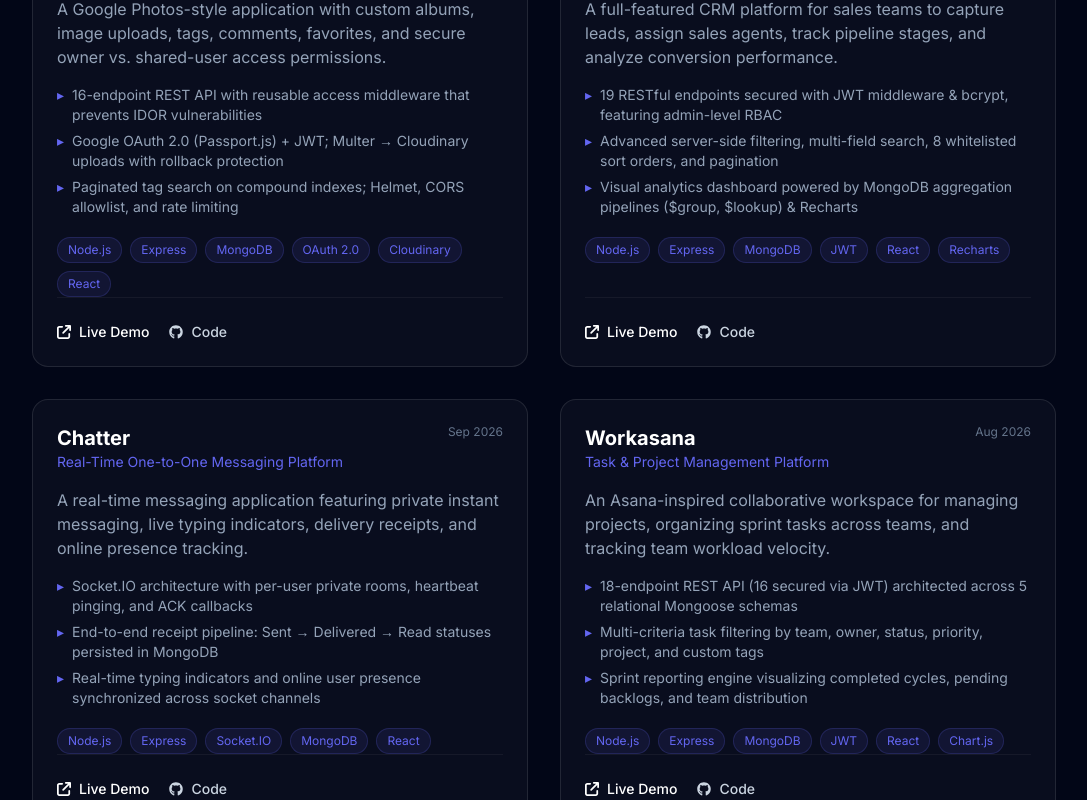
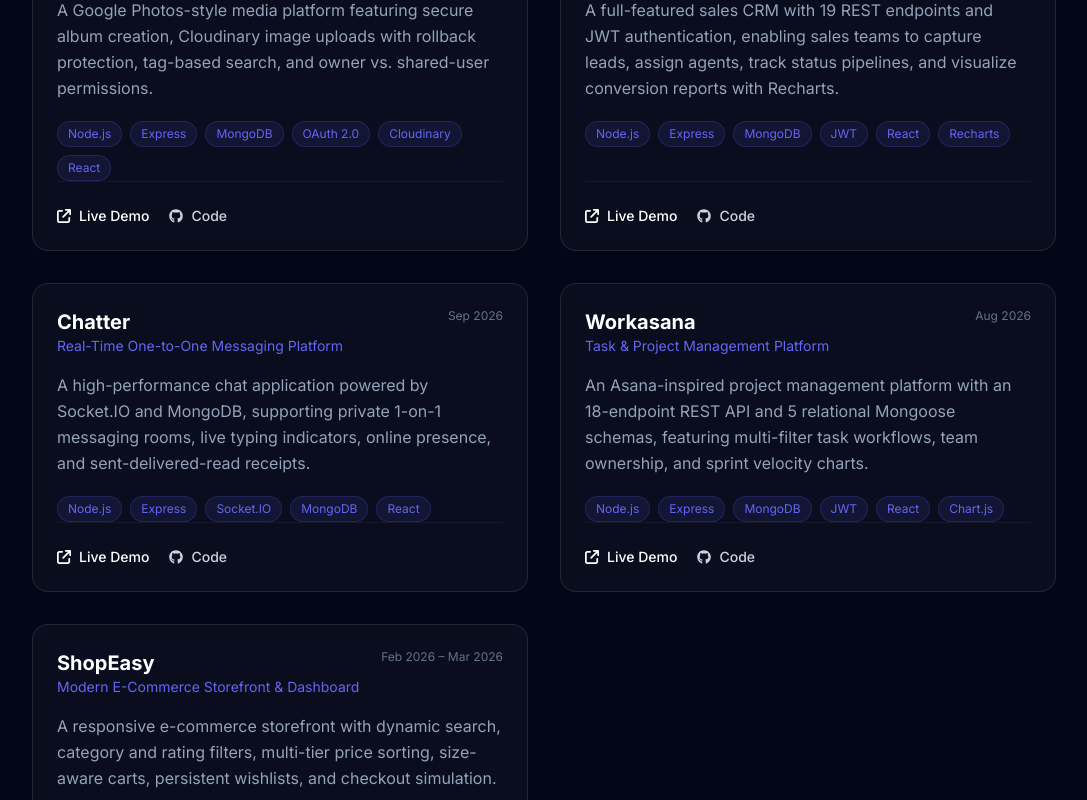
Before and after one commit to rahulsoni070/portfolio, a React (Vite) app: page / in a window 1280 px wide. Shown: the part 1680-2480 px from the top of the page, without its empty margins (96-1183 px from the left). Built offline with nearby package versions, Linux system fonts and the light colour scheme.

Commit message:
Replace project bullet points with brief 2-3 line descriptions

```diff
--- a/src/components/Projects.jsx
+++ b/src/components/Projects.jsx
@@ -22,16 +22,7 @@ export default function Projects() {
                 <span className="text-xs text-slate-500 whitespace-nowrap">{p.period}</span>
               </div>
 
-              <p className="mt-4 text-slate-400">{p.description}</p>
-
-              <ul className="mt-4 space-y-1.5">
-                {p.highlights.map((h, i) => (
-                  <li key={i} className="text-sm text-slate-400 flex gap-2">
-                    <span className="text-accent">▸</span>
-                    {h}
-                  </li>
-                ))}
-              </ul>
+              <p className="mt-4 text-slate-400 leading-relaxed">{p.description}</p>
 
               <div className="mt-5 flex flex-wrap gap-2">
                 {p.tech.map((t) => (
--- a/src/data/portfolio.js
+++ b/src/data/portfolio.js
@@ -29,12 +29,7 @@ export const projects = [
     subtitle: "Photo Management REST API & Cloud Storage",
     period: "Sep 2026",
     description:
-      "A Google Photos-style application with custom albums, image uploads, tags, comments, favorites, and secure owner vs. shared-user access permissions.",
-    highlights: [
-      "16-endpoint REST API with reusable access middleware that prevents IDOR vulnerabilities",
-      "Google OAuth 2.0 (Passport.js) + JWT; Multer → Cloudinary uploads with rollback protection",
-      "Paginated tag search on compound indexes; Helmet, CORS allowlist, and rate limiting",
-    ],
+      "A Google Photos-style media platform featuring secure album creation, Cloudinary image uploads with rollback protection, tag-based search, and owner vs. shared-user permissions.",
     tech: ["Node.js", "Express", "MongoDB", "OAuth 2.0", "Cloudinary", "React"],
     liveUrl: "https://kaviospix-rahul.vercel.app/",
     codeUrl: "https://github.com/rahulsoni070/kaviospix",
@@ -44,12 +39,7 @@ export const projects = [
     subtitle: "Lead Management REST API & Analytics Dashboard",
     period: "Aug 2026",
     description:
-      "A full-featured CRM platform for sales teams to capture leads, assign sales agents, track pipeline stages, and analyze conversion performance.",
-    highlights: [
-      "19 RESTful endpoints secured with JWT middleware & bcrypt, featuring admin-level RBAC",
-      "Advanced server-side filtering, multi-field search, 8 whitelisted sort orders, and pagination",
-      "Visual analytics dashboard powered by MongoDB aggregation pipelines ($group, $lookup) & Recharts",
-    ],
+      "A full-featured sales CRM with 19 REST endpoints and JWT authentication, enabling sales teams to capture leads, assign agents, track status pipelines, and visualize conversion reports with Recharts.",
     tech: ["Node.js", "Express", "MongoDB", "JWT", "React", "Recharts"],
     liveUrl: "https://anvaya-crm-frontend-bice.vercel.app/",
     codeUrl: "https://github.com/rahulsoni070/anvaya-crm",
@@ -59,12 +49,7 @@ export const projects = [
     subtitle: "Real-Time One-to-One Messaging Platform",
     period: "Sep 2026",
     description:
-      "A real-time messaging application featuring private instant messaging, live typing indicators, delivery receipts, and online presence tracking.",
-    highlights: [
-      "Socket.IO architecture with per-user private rooms, heartbeat pinging, and ACK callbacks",
-      "End-to-end receipt pipeline: Sent → Delivered → Read statuses persisted in MongoDB",
-      "Real-time typing indicators and online user presence synchronized across socket channels",
-    ],
+      "A high-performance chat application powered by Socket.IO and MongoDB, supporting private 1-on-1 messaging rooms, live typing indicators, online presence, and sent-delivered-read receipts.",
     tech: ["Node.js", "Express", "Socket.IO", "MongoDB", "React"],
     liveUrl: "https://chat-app-frontend-psi-roan.vercel.app/",
     codeUrl: "https://github.com/rahulsoni070/Chat-app",
@@ -74,12 +59,7 @@ export const projects = [
     subtitle: "Task & Project Management Platform",
     period: "Aug 2026",
     description:
-      "An Asana-inspired collaborative workspace for managing projects, organizing sprint tasks across teams, and tracking team workload velocity.",
-    highlights: [
-      "18-endpoint REST API (16 secured via JWT) architected across 5 relational Mongoose schemas",
-      "Multi-criteria task filtering by team, owner, status, priority, project, and custom tags",
-      "Sprint reporting engine visualizing completed cycles, pending backlogs, and team distribution",
-    ],
+      "An Asana-inspired project management platform with an 18-endpoint REST API and 5 relational Mongoose schemas, featuring multi-filter task workflows, team ownership, and sprint velocity charts.",
     tech: ["Node.js", "Express", "MongoDB", "JWT", "React", "Chart.js"],
     liveUrl: "https://workasana-frontend-pearl.vercel.app/",
     codeUrl: "https://github.com/rahulsoni070/workasana",
@@ -89,12 +69,7 @@ export const projects = [
     subtitle: "Modern E-Commerce Storefront & Dashboard",
     period: "Feb 2026 – Mar 2026",
     description:
-      "A responsive e-commerce storefront featuring curated catalog browsing, product filtering, dynamic cart, wishlist, address book, and checkout.",
-    highlights: [
-      "Real-time search, category and rating filters with multi-tier price sorting",
-      "State-managed cart, wishlist, and multi-address checkout surviving browser sessions",
-      "Dedicated landing experience, user authentication, and product catalog served via REST API",
-    ],
+      "A responsive e-commerce storefront with dynamic search, category and rating filters, multi-tier price sorting, size-aware carts, persistent wishlists, and checkout simulation.",
     tech: ["React", "Bootstrap", "Node.js", "Express", "MongoDB"],
     liveUrl: "https://major-project-sigma-snowy.vercel.app/",
     codeUrl: "https://github.com/rahulsoni070/shopeasy",
```
